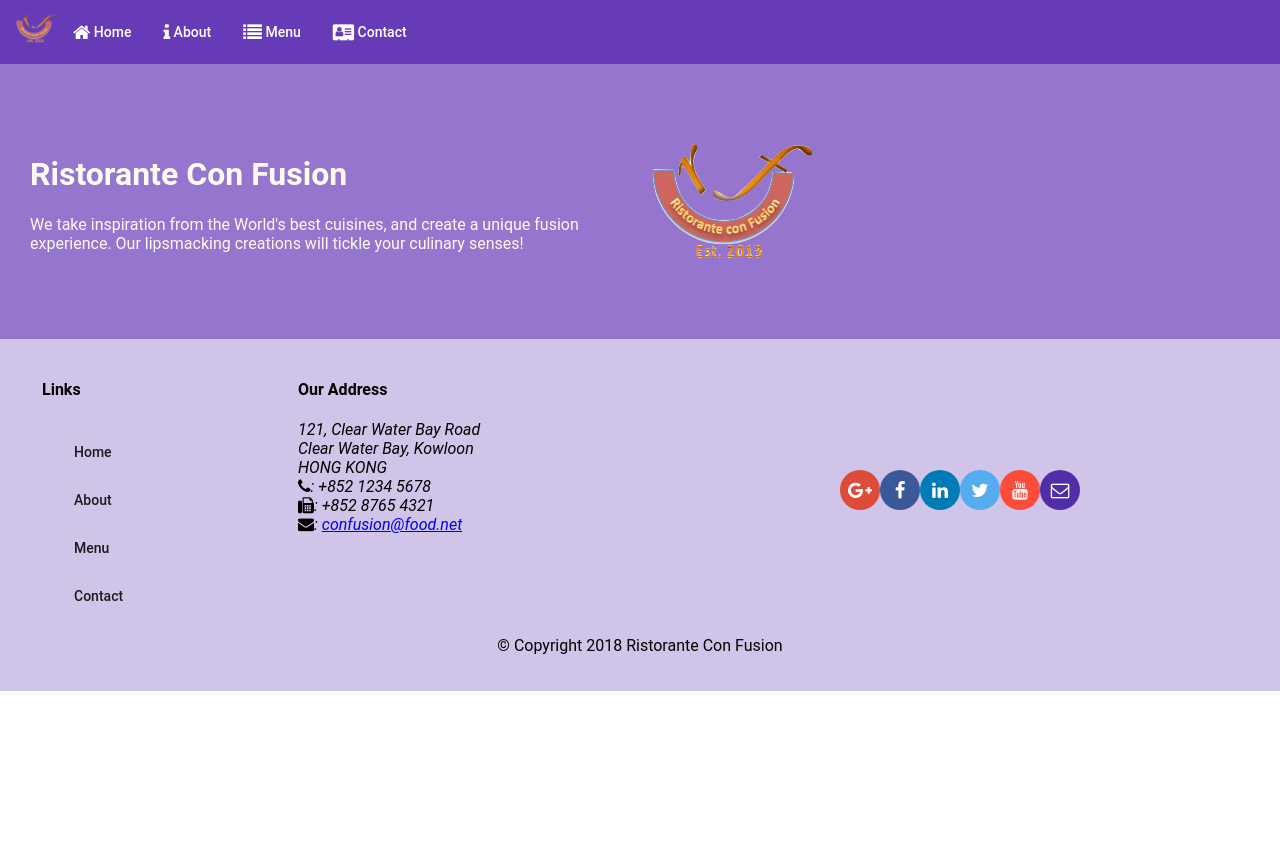
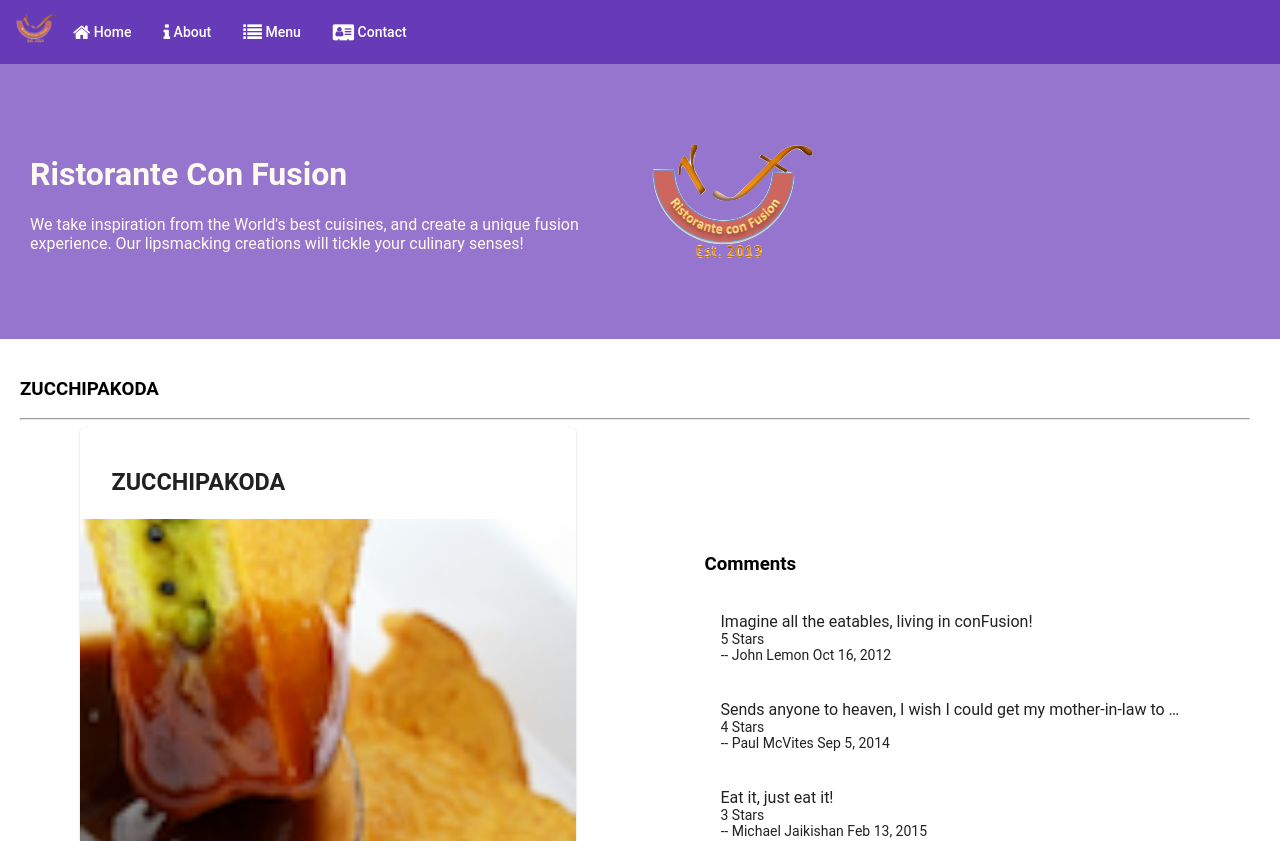
Before and after one commit to ankurverma7/First-Angular-Project, an Angular app: page /dishdetail/1 in a window 1280 px wide. Before the commit this address led to /. Shown: the top 841 px of the page. Before the commit the page ends 800 px from the top, so only its background shows below. Built offline with nearby package versions, Linux system fonts and the light colour scheme.

Commit message:
Single Page Application Part 2

```diff
--- a/src/app/app-routing/routes.ts
+++ b/src/app/app-routing/routes.ts
@@ -9,6 +9,7 @@
 export const routes: Routes= [
     {path: 'home', component: HomeComponent},
     {path: 'menu', component: MenuComponent},
+    { path: 'dishdetail/:id', component: DishdetailComponent },
     {path: '', redirectTo: '/home', pathMatch: 'full'},
     { path: 'contactus',     component: ContactComponent },
 ];
--- a/src/app/dishdetail/dishdetail.component.html
+++ b/src/app/dishdetail/dishdetail.component.html
@@ -1,10 +1,17 @@
 <div class="container"
-    fxLayout="row"
+    fxLayout="row wrap"
     fxLayout.sm="column"
     fxLayout.xs="column"
     fxLayoutAlign.gt-md="space-around center"
     fxLayoutGap="10px"
-    fxLayoutGap.xs="10px">
+    fxLayoutGap.xs="0">
+
+  <div fxFlex="100">
+    <div>
+      <h3>{{dish.name | uppercase}}</h3>
+      <hr>
+    </div>
+  </div>
 
   <div fxFlex="40">
     <mat-card *ngIf="dish">
@@ -19,6 +26,7 @@
           </p>
         </mat-card-content>
         <mat-card-actions>
+          <button mat-button (click)="goBack()">BACK</button>
           <button mat-button>LIKE</button>
           <button mat-button>SHARE</button>
         </mat-card-actions>
--- a/src/app/dishdetail/dishdetail.component.ts
+++ b/src/app/dishdetail/dishdetail.component.ts
@@ -1,5 +1,9 @@
-import { Component, OnInit, Input } from '@angular/core';
+import { Component, OnInit } from '@angular/core';
 import {Dish} from '../shared/dish';
+import { DishService } from '../services/dish.service';
+
+import { Params, ActivatedRoute } from '@angular/router';
+import { Location } from '@angular/common';
 
 
 @Component({
@@ -9,14 +13,17 @@
 })
 export class DishdetailComponent implements OnInit {
 
-
-@Input()
   dish: Dish;
-
-
-  constructor() { }
+  constructor(private dishservice: DishService,
+    private route: ActivatedRoute,
+    private location: Location) { }
 
   ngOnInit() {
+    let id = this.route.snapshot.params['id'];
+    this.dish = this.dishservice.getDish(id);
   }
 
+  goBack(): void {
+    this.location.back();
+  }
 }
--- a/src/app/footer/footer.component.html
+++ b/src/app/footer/footer.component.html
@@ -9,10 +9,10 @@
       <div fxFlex="40" fxFlexOffset="20px">
         <h4>Links</h4>
         <mat-list>
-          <mat-list-item><a mat-button>Home</a></mat-list-item>
+          <mat-list-item><a mat-button routerLink='/Home'>Home</a></mat-list-item>
           <mat-list-item><a mat-button>About</a></mat-list-item>
-          <mat-list-item><a mat-button>Menu</a></mat-list-item>
-          <mat-list-item><a mat-button>Contact</a></mat-list-item>
+          <mat-list-item><a mat-button routerLink='/Menu'>Menu</a></mat-list-item>
+          <mat-list-item><a mat-button routerLink='/contactus'>Contact</a></mat-list-item>
         </mat-list>
       </div>
       <div fxFlex="55">
--- a/src/app/menu/menu.component.html
+++ b/src/app/menu/menu.component.html
@@ -11,7 +11,7 @@
 
   <div fxFlex>
     <mat-grid-list cols="2" rowHeight="200px">
-      <mat-grid-tile *ngFor="let dish of dishes" (click)="onSelect(dish)">
+      <mat-grid-tile *ngFor="let dish of dishes" [routerLink]="['/dishdetail', dish.id]">
         <img height="200px" src={{dish.image}} alt={{dish.name}}>
         <mat-grid-tile-footer>
           <h1>{{dish.name | uppercase}}</h1>
@@ -20,7 +20,6 @@
     </mat-grid-list>
   </div>
 
-  <app-dishdetail [dish]="selectedDish"></app-dishdetail>
 
 
 
```
